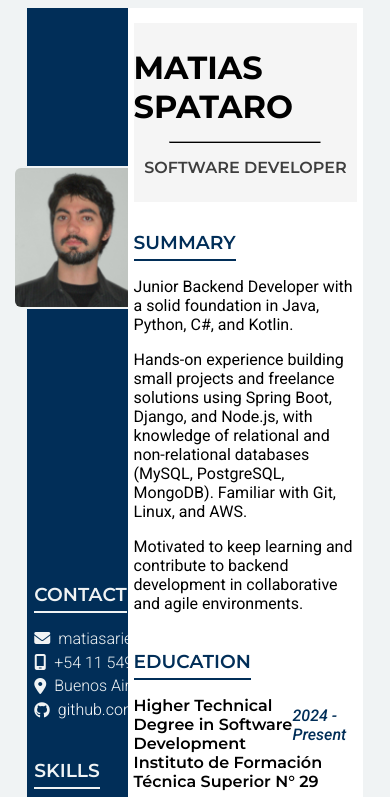
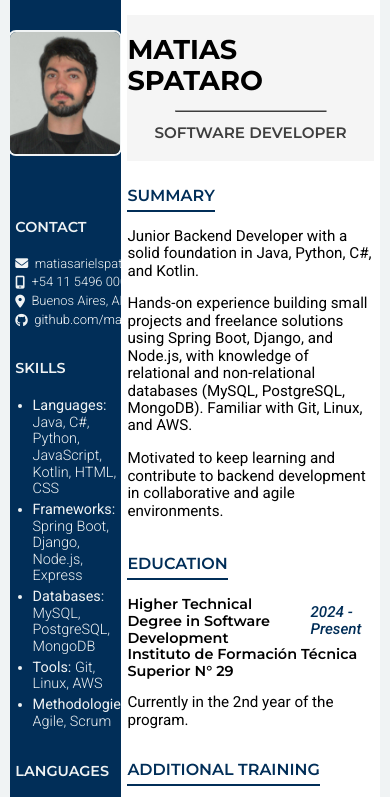
Before and after one commit to matspataro/cv-online, a plain HTML site: page index.html in a window 390 px wide. Shown: the top 797 px of the page. Drawn offline with nearby package versions, Linux system fonts and the light colour scheme.

Commit message:
se corrije ruta img - media query 1080

```diff
--- a/css/styles.css
+++ b/css/styles.css
@@ -1,10 +1,4 @@
-/** ESTILOS GENERALES **/
-
-/**
-main, aside, div, section, h1, h2, h3, ul, li, img {
-    border: 1px solid
-}
-**/
+/******* GENERAL STYLES *******/
 
 :root {
     --aside-blue: #012E58;
@@ -16,6 +10,7 @@ main, aside, div, section, h1, h2, h3, ul, li, img {
 
 body {
     background-color: var(--body-background);
+    font-family: 'Roboto', sans-serif;
 }
 
 main {
@@ -66,16 +61,12 @@ h2 {
 }
 
 h3 {
-    border-bottom: 2px solid;
+    border-bottom: 2px solid var(--aside-blue);
     padding-bottom: 5px;
     margin-bottom: 0;
 }
 
-p {
-    font-family: 'Roboto', sans-serif;
-}
-
-/*** ASIDE ***/
+/*********** ASIDE ***********/
 
 .aside-info-container {
     width: 85%;
@@ -85,7 +76,6 @@ p {
     display: flex;
     flex-direction: column;
     align-items: flex-start;
-    font-family: 'Roboto', sans-serif;
     font-weight: 300;
 }
 
@@ -96,7 +86,7 @@ p {
 
 #photo-cv {
     width: 125px;
-    border: 2px solid;
+    border: 2px solid var(--body-background);
     border-radius: 8px;
 }
 
@@ -112,12 +102,12 @@ p {
     margin-bottom: 0.3em;
 }
 
-.aside-contact li a {
+.aside-contact a {
     text-decoration: none;
     color: white;
 }
 
-.aside-contact li a:hover {
+.aside-contact a:hover {
     color: var(--links-hover);
 }
 
@@ -129,7 +119,7 @@ p {
     margin-bottom: 0.3em;
 }
 
-/*** SECTION ***/
+/********** SECTION **********/
 
 .cover {
     display: flex;
@@ -145,13 +135,12 @@ p {
 .section-summary,
 .section-experience,
 .section-experience-title {
-    width: 100%;
-    max-width: 95%;
+    width: 95%;
 }
 
 .cover-line {
     width: 150px;
-    border-bottom: 1px solid;
+    border-bottom: 1px solid var(--titles-grey);
     margin: 0;
 }
 
@@ -196,6 +185,75 @@ p {
 }
 
 .section-experience-list li {
-    font-family: 'Roboto', sans-serif;
     margin-bottom: 0.3em;
 }
+
+/***** MEDIA QUERY: <= 1080px *****/
+
+@media (max-width: 1080px) {
+
+    /**** GENERAL STYLES ****/
+
+    main {
+        width: 95%;
+        max-width: 1000px;
+    }
+
+    aside, section {
+    justify-content: flex-start;
+    }
+
+    aside {
+        gap: 3rem
+    }
+
+    h1 {
+        font-size: 1.7em;
+        margin-top: 1.2rem;
+        margin-bottom: 0.8rem;
+    }
+
+    h2 {
+        font-size: 0.95em;
+        margin-top: 0.8rem;
+        margin-bottom: 1.2rem;
+    }
+
+    h3 {
+        font-size: 1em;
+    }
+
+    h4 {
+        font-size: 0.9em;
+    }
+
+    p {
+        font-size: 0.95em;
+    }
+
+    /**** ASIDE ****/
+
+    .aside-containers {
+    font-size: 0.9em;
+}
+
+    .aside-info-container {
+        width: 90%;
+    }
+
+    #photo-cv {
+        width: 110px;
+    }
+
+    .aside-contact li {
+        gap: 0.4rem;
+        font-size: 0.9em;
+    }
+
+    /**** SECTION ****/
+
+    .section-experience-list {
+    font-size: 0.95em;
+}
+
+}
--- a/index.html
+++ b/index.html
@@ -3,6 +3,10 @@
 <head>
     <meta charset="UTF-8">
     <meta name="viewport" content="width=device-width, initial-scale=1.0">
+    <meta name="description" content="CV de Matías Spataro, desarrollador de software con experiencia en Java, Python, C#, y frameworks como Spring Boot y Django.">
+    <!------ NORMALIZE CSS ----->
+    <link rel="stylesheet" href="https://cdnjs.cloudflare.com/ajax/libs/normalize/8.0.1/normalize.min.css">
+
     <link rel="stylesheet" href="css/styles.css">
     <link rel="preconnect" href="https://fonts.googleapis.com">
     <link rel="preconnect" href="https://fonts.gstatic.com" crossorigin>
@@ -14,7 +18,7 @@
     <main>
         <aside>
             <div class="aside-photo">
-                <img id="photo-cv" src="/assets/images/foto-cv.jpg" alt="Foto de Matías Spataro">
+                <img id="photo-cv" src="./assets/images/foto-cv.jpg" alt="Foto de Matías Spataro, desarrollador de software.">
             </div>
             <div class="aside-info-container">
                 <div class="aside-containers">
```
Also changed, not shown: 1 other file.
